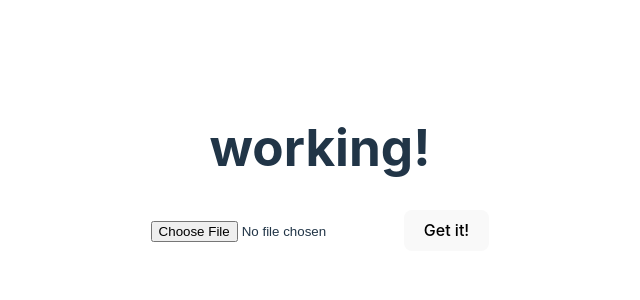
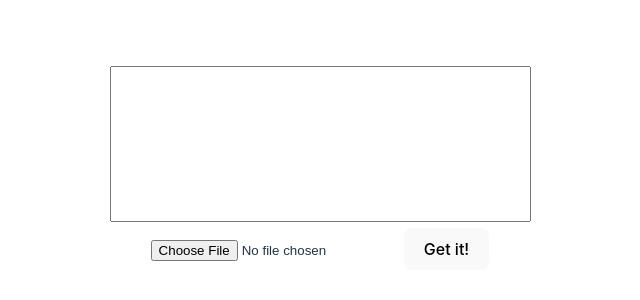
Before and after one commit to adamr7777/task.frontend, a React (Vite) app: page / in a window 1280 px wide. Shown: the part 232-532 px from the top of the page, without its empty margins (320-960 px from the left). Built offline with nearby package versions, Linux system fonts and the light colour scheme.

Commit message:
added the display

```diff
--- a/src/App.jsx
+++ b/src/App.jsx
@@ -6,17 +6,23 @@ import './App.css';
 
 export default function App() {
     const [text, setText] = useState(null);
+    const [anagramsList, setAnagramsList] = useState('');
 
     const sendText = async ()=> {
-        const testURL = 'http://localhost:5000/test';           /*change the url */
+        const testURL = 'http://localhost:5000/getAnagramsList';           /*change the url */
 
         const data = {
             "text": text
         };
 
-        const response = await axios.post(testURL, data);  /*set up try and catch*/
-        // console.log(response.data.message);
-        console.log(text);
+        try {
+            const response = await axios.post(testURL, data);
+            setAnagramsList(response.data.data);
+            console.log(response.data.data);
+        } catch(err) {
+            console.error(err)
+        };
+
     };
 
     const saveFile = (event)=> {
@@ -37,9 +43,11 @@ export default function App() {
 
     return(
         <>
-            <h1>working!</h1>
-            <input type='file' onChange={saveFile} />
-            <button onClick={sendText}>Get it!</button>
+            <textarea value={anagramsList} readOnly rows='10' cols='50' style={{resize: 'none'}}/>
+            <div>
+                <input type='file' onChange={saveFile} />
+                <button onClick={sendText}>Get it!</button>
+            </div>
         </>
     );
 };
```
